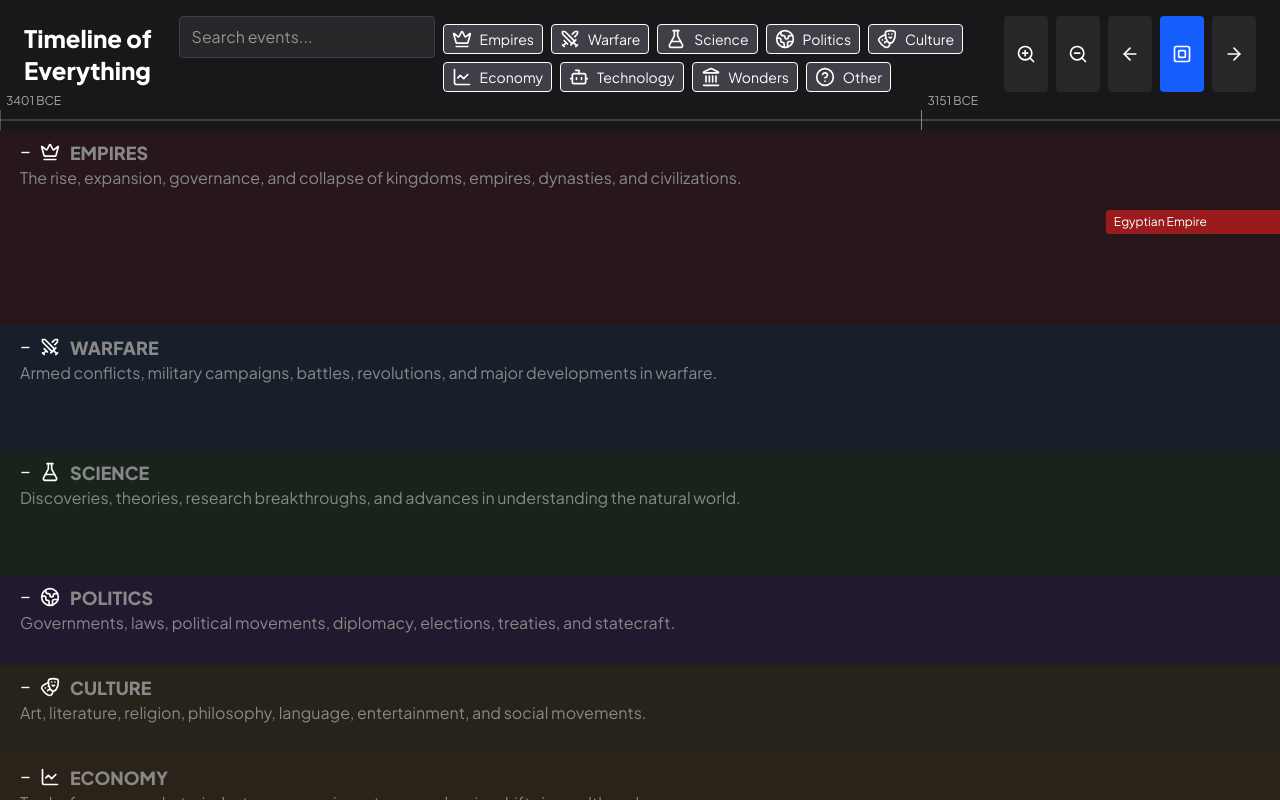
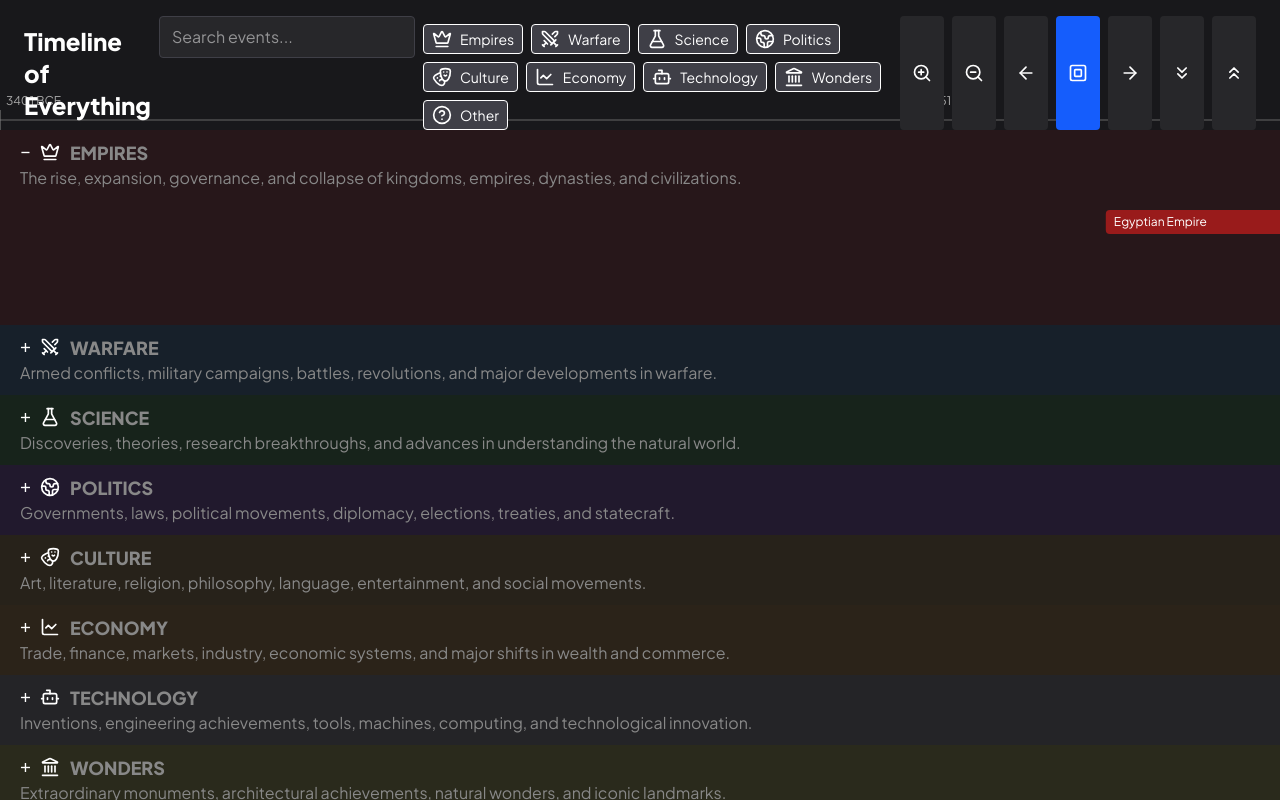
Before and after one commit to ionz149/timeline-of-everything, a React (Vite) app: page / in a window 1280 px wide. Built offline with nearby package versions, Linux system fonts and the light colour scheme.

Commit message:
adding open/close all controls, cleanup

```diff
--- a/src/components/Timeline.tsx
+++ b/src/components/Timeline.tsx
@@ -43,7 +43,13 @@ export default function Timeline() {
   // FILTERS
   // =========================
   const [visibleLanes, setVisibleLanes] = useState<string[]>(lanes.map(lane => lane.id));
-  const [collapsedLanes, setCollapsedLanes] =  useState<string[]>([]);
+  // const [collapsedLanes, setCollapsedLanes] =  useState<string[]>([]);
+  const [collapsedLanes, setCollapsedLanes] =
+  useState<string[]>(
+    lanes
+      .slice(1)
+      .map(lane => lane.id)
+  );
   const packed = packLaneEvents(events);
   const isLaneCollapsed = (laneId: string) => collapsedLanes.includes(laneId);
   const toggleLane = (
@@ -55,7 +61,32 @@ export default function Timeline() {
         : [...prev, laneId]
     );
   };
+  const openAllLanes = () => {
+    setCollapsedLanes([]);
+  };
+  const closeAllLanes = () => {
+    setCollapsedLanes(
+      visibleLaneDefinitions.map(
+        lane => lane.id
+      )
+    );
+  };
   const visibleLaneDefinitions = lanes.filter(lane => visibleLanes.includes(lane.id));
+
+  useEffect(() => {
+    if (visibleLaneDefinitions.length === 0) {
+      return;
+    }
+
+    const firstVisibleLaneId =
+      visibleLaneDefinitions[0].id;
+
+    setCollapsedLanes(prev =>
+      prev.filter(
+        id => id !== firstVisibleLaneId
+      )
+    );
+  }, [visibleLanes]);
 
   // =========================
   // LAYOUT CONFIG
@@ -124,10 +155,35 @@ export default function Timeline() {
       e => e.id === eventId
     );
 
-    if (!event) return;
+    if (!event) {
+      return;
+    }
 
+    // ====================
+    // OPEN EVENT LANE
+    // ====================
+    setCollapsedLanes(prev => {
+      if (
+        !prev.includes(
+          event.category
+        )
+      ) {
+        return prev;
+      }
+
+      return prev.filter(
+        id =>
+          id !== event.category
+      );
+    });
+
+    // ====================
+    // CAMERA
+    // ====================
     const eventX =
-      worldToScreen(event.startYear);
+      worldToScreen(
+        event.startYear
+      );
 
     const centerScreen =
       VIEWPORT_WIDTH / 2;
@@ -136,7 +192,12 @@ export default function Timeline() {
       centerScreen - eventX
     );
 
-    setSelectedEventId(event.id);
+    // ====================
+    // PANEL
+    // ====================
+    setSelectedEventId(
+      event.id
+    );
   };
 
   // =========================
@@ -264,6 +325,8 @@ export default function Timeline() {
         onPanLeft={() => setPanX(x => x - 200)}
         onPanRight={() => setPanX(x => x + 200)}
         onCenter={centerOnZero}
+        onOpenAll={openAllLanes}
+        onCloseAll={closeAllLanes}
       />
 
       {/* SVG */}
--- a/src/components/TimelineControls.tsx
+++ b/src/components/TimelineControls.tsx
@@ -3,7 +3,9 @@ import {
   ZoomOut,
   ArrowLeft,
   ArrowRight,
-  SquareSquare
+  SquareSquare,
+  ChevronsDown,
+  ChevronsUp
 } from "lucide-react";
 
 interface TimelineControlsProps {
@@ -12,6 +14,8 @@ interface TimelineControlsProps {
   onPanLeft: () => void;
   onPanRight: () => void;
   onCenter: () => void;
+  onOpenAll: () => void;
+  onCloseAll: () => void;
 }
 
 export default function TimelineControls({
@@ -19,7 +23,9 @@ export default function TimelineControls({
   onZoomOut,
   onPanLeft,
   onPanRight,
-  onCenter
+  onCenter,
+  onOpenAll,
+  onCloseAll
 }: TimelineControlsProps) {
   return (
     <div className="flex flex-row gap-2">
@@ -62,6 +68,34 @@ export default function TimelineControls({
         <ArrowRight size={20} color="white" strokeWidth={2} />
         <span className="sr-only">Right</span>
       </button>
+
+      <button
+        onClick={onOpenAll}
+        className="bg-zinc-800 text-white px-3 py-2 rounded"
+      >
+        <ChevronsDown
+          size={20}
+          color="white"
+          strokeWidth={2}
+        />
+        <span className="sr-only">
+          Open All
+        </span>
+      </button>
+
+      <button
+        onClick={onCloseAll}
+        className="bg-zinc-800 text-white px-3 py-2 rounded"
+      >
+        <ChevronsUp
+          size={20}
+          color="white"
+          strokeWidth={2}
+        />
+        <span className="sr-only">
+          Close All
+        </span>
+      </button>
     </div>
   );
 }
--- a/src/components/TimelineHeader.tsx
+++ b/src/components/TimelineHeader.tsx
@@ -15,6 +15,8 @@ interface TimelineHeaderProps {
   onPanLeft: () => void;
   onPanRight: () => void;
   onCenter: () => void;
+  onOpenAll: () => void;
+  onCloseAll: () => void;
 }
 
 export default function TimelineHeader({
@@ -26,6 +28,8 @@ export default function TimelineHeader({
   onPanLeft,
   onPanRight,
   onCenter,
+  onOpenAll,
+  onCloseAll,
 }: TimelineHeaderProps) {
   return (
     <div
@@ -51,6 +55,8 @@ export default function TimelineHeader({
         onPanLeft={onPanLeft}
         onPanRight={onPanRight}
         onCenter={onCenter}
+        onOpenAll={onOpenAll}
+        onCloseAll={onCloseAll}
       />
     </div>
   );
```
